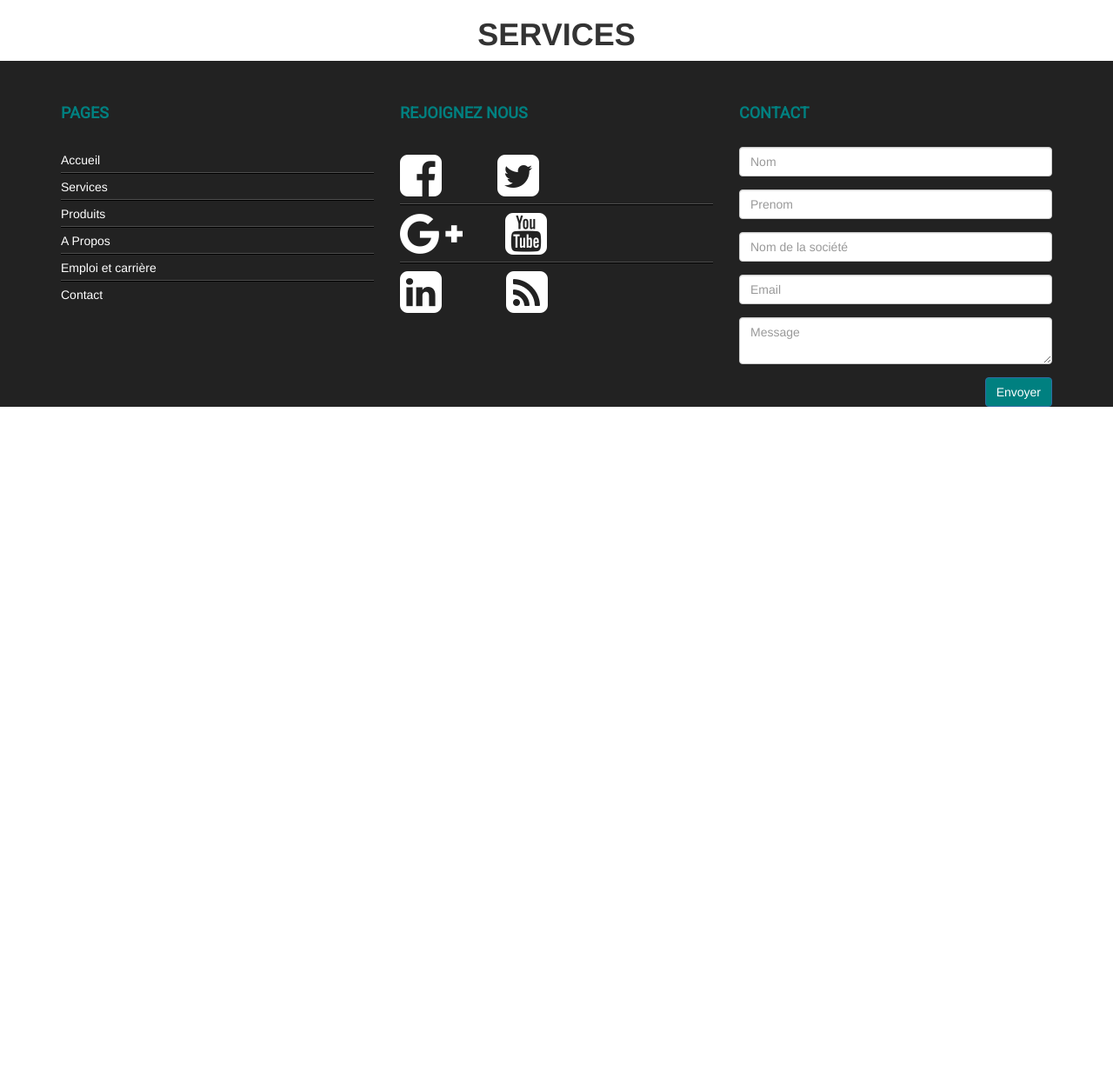
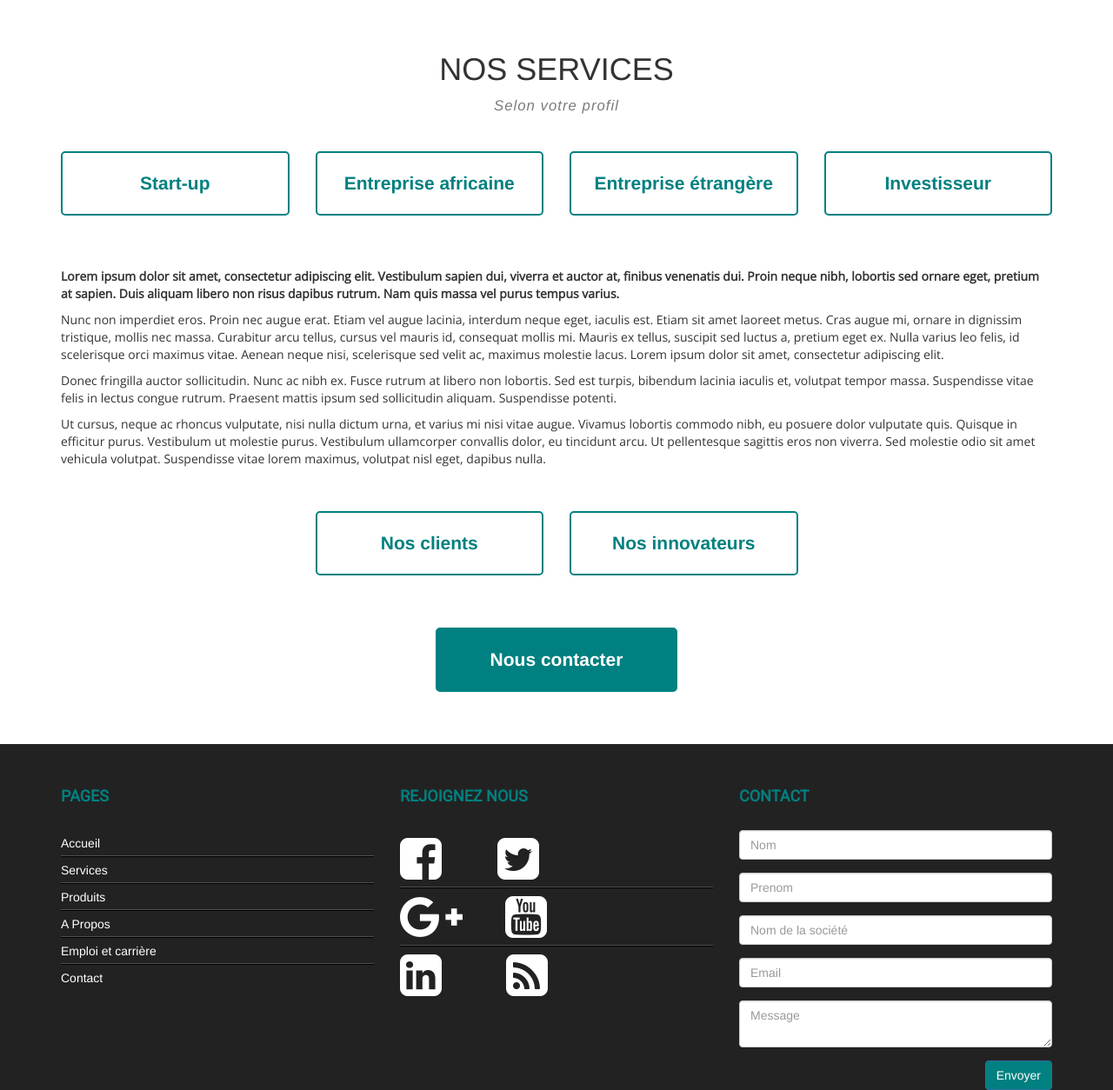
Before and after one commit to WF3HBA/hebya, a PHP site: template templates/service/service.html.twig in a window 1280 px wide. Shown: the part 50-1304 px from the top of the page at 87% size. Before the commit the page ends 518 px from the top, so only its background shows below. Run offline with PHP 8.4, Linux system fonts and the light colour scheme; the template is opened without the code that fills it, so the values that code supplies are empty; some libraries are stand-ins or nearby versions; some web fonts are replaced.

Commit message:
modif page service

```diff
--- a/templates/service/service.html.twig
+++ b/templates/service/service.html.twig
@@ -7,22 +7,61 @@
 
 {% block content %}
     <main>
-        <div class="container">
-            <section id="main-header">
-                <div id="main-title">
-                    <h1>{{ "Services"|upper }}</h1>
+        <section id="service-main-header">
+            <div class="container">
+                <div class="row">
+                    <div class="col-xs-12 text-center service-profil-title">
+                        <h1>{{ "Nos services"|upper }}</h1>
+                        <span id="service-subtitle">Selon votre profil</span>
+                    </div>
                 </div>
-                <div id="button-action">
+                <div class="row">
+                    <div class="col-xs-12 col-sm-6 col-lg-3 text-center">
+                        <a href="btn btn-default" role="button" class="service-profil-button">Start-up</a>
+                    </div>
+                    <div class="col-xs-12 col-sm-6 col-lg-3 text-center">
+                        <a href="btn btn-default" role="button" class="service-profil-button">Entreprise africaine</a>
+                    </div>
+                    <div class="col-xs-12 col-sm-6 col-lg-3 text-center">
+                        <a href="btn btn-default" role="button" class="service-profil-button">Entreprise étrangère</a>
+                    </div>
+                    <div class="col-xs-12 col-sm-6 col-lg-3 text-center">
+                        <a href="btn btn-default" role="button" class="service-profil-button">Investisseur</a>
+                    </div>
+                </div>
+            </div>
+        </section>
+        <section id="service-main-body">
+            <div class="container">
+                <div class="row">
+                    <div class="col-xs-12 main-body-content">
+                        <p id="service-content-header">Lorem ipsum dolor sit amet, consectetur adipiscing elit. Vestibulum sapien dui, viverra et auctor at, finibus venenatis dui. Proin neque nibh, lobortis sed ornare eget, pretium at sapien. Duis aliquam libero non risus dapibus rutrum. Nam quis massa vel purus tempus varius.</p>
 
+                        <p>Nunc non imperdiet eros. Proin nec augue erat. Etiam vel augue lacinia, interdum neque eget, iaculis est. Etiam sit amet laoreet metus. Cras augue mi, ornare in dignissim tristique, mollis nec massa. Curabitur arcu tellus, cursus vel mauris id, consequat mollis mi. Mauris ex tellus, suscipit sed luctus a, pretium eget ex. Nulla varius leo felis, id scelerisque orci maximus vitae. Aenean neque nisi, scelerisque sed velit ac, maximus molestie lacus. Lorem ipsum dolor sit amet, consectetur adipiscing elit.</p>
+
+                        <p>Donec fringilla auctor sollicitudin. Nunc ac nibh ex. Fusce rutrum at libero non lobortis. Sed est turpis, bibendum lacinia iaculis et, volutpat tempor massa. Suspendisse vitae felis in lectus congue rutrum. Praesent mattis ipsum sed sollicitudin aliquam. Suspendisse potenti.</p>
+
+                        <p>Ut cursus, neque ac rhoncus vulputate, nisi nulla dictum urna, et varius mi nisi vitae augue. Vivamus lobortis commodo nibh, eu posuere dolor vulputate quis. Quisque in efficitur purus. Vestibulum ut molestie purus. Vestibulum ullamcorper convallis dolor, eu tincidunt arcu. Ut pellentesque sagittis eros non viverra. Sed molestie odio sit amet vehicula volutpat. Suspendisse vitae lorem maximus, volutpat nisl eget, dapibus nulla.</p>
+                    </div>
                 </div>
-            </section>
-            <section id="main-body">
-
-            </section>
-            <section id="main-footer">
-
-            </section>
-        </div>
+            </div>
+        </section>
+        <section id="service-main-footer">
+            <div class="container">
+                <div class="row">
+                    <div class="col-xs-12 col-sm-6 col-lg-3 text-center col-lg-offset-3">
+                        <a href="btn btn-default" role="button" class="service-link-button">Nos clients</a>
+                    </div>
+                    <div class="col-xs-12 col-sm-6 col-lg-3 text-center">
+                        <a href="btn btn-default" role="button" class="service-link-button">Nos innovateurs</a>
+                    </div>
+                </div>
+                <div class="row">
+                    <div class="col-xs-12 col-sm-6 col-sm-offset-3 col-lg-6 col-lg-offset-3 text-center">
+                        <a href="btn btn-default" role="button" class="service-contact-button">Nous contacter</a>
+                    </div>
+                </div>
+            </div>
+        </section>
     </main>
-
 {% endblock %}
--- a/web/css/services/services.css
+++ b/web/css/services/services.css
@@ -1,7 +1,62 @@
-#main-title {
-    text-align: center;
+
+#service-main-header div, #service-main-footer div {
+    transition: 0.4s;
 }
 
-h1 {
+#service-main-header, #service-main-footer {
+    padding: 40px 0;
+}
+
+.service-profil-title {
+    margin-bottom: 40px;
+}
+
+#service-subtitle {
+    font-size: 1.2em;
+    font-style: italic;
+    letter-spacing: 1px;
+    color: #444;
+    opacity: 0.7;
+}
+
+.service-profil-button, .service-link-button, .service-contact-button {
+    display: inline-block;
+    width: 100%;
+    padding: 20px 0;
+    border: 2px solid #008080;
+    border-radius: 5px;
+    margin-bottom: 20px;
+    font-size: 1.5em;
+    font-weight: bold;
+    color: #008080;
+    transition: 0.4s;
+}
+
+.service-link-button:hover, .service-profil-button:hover {
+    background-color: #008080;
+    color: #ffffff;
+}
+
+.service-contact-button {
+    background-color: #008080;
+    color: #ffffff;
+}
+
+.service-contact-button:hover {
+    background-color: #ffffff;
+    color: #008080;
+}
+
+#service-content-header {
     font-weight: bold;
 }
+
+#service-main-footer .row:first-child {
+    margin-bottom: 40px;
+}
+
+@media only screen and (min-width : 1200px){
+    .service-contact-button {
+        width: 50%;
+    }
+}
```
